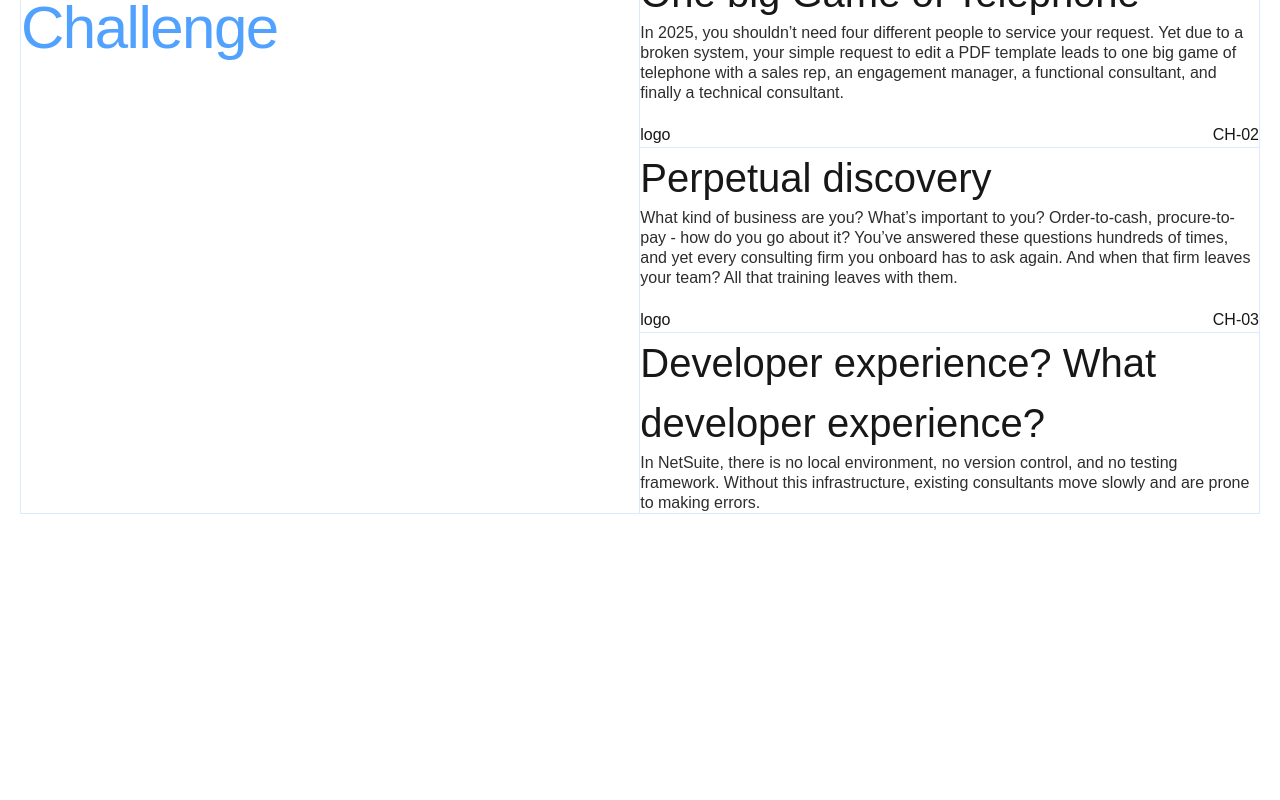
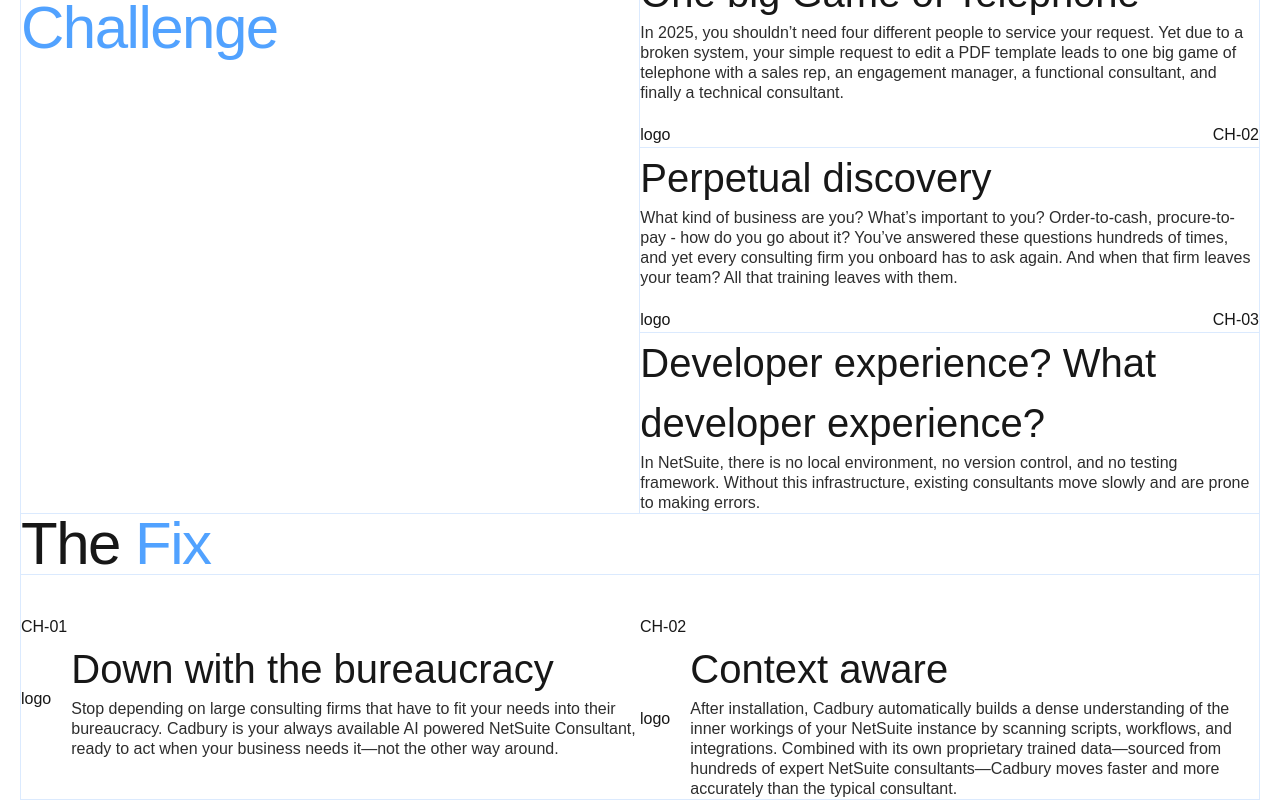
Before and after one commit to cadburylabs/trycadbury.com, a Next.js app: page / in a window 1280 px wide. Shown: the part 862-1662 px from the top of the page. Before the commit the page ends 1376 px from the top, so only its background shows below. Built offline with nearby package versions, Linux system fonts and the light colour scheme.

Commit message:
add fix section

```diff
--- a/src/app/page.tsx
+++ b/src/app/page.tsx
@@ -1,4 +1,5 @@
 import { Challenge } from '@/components/Challenge/Challenge'
+import { Fix } from '@/components/Fix/Fix'
 import { Header } from '@/components/Header/Header'
 import { Intro } from '@/components/Intro/Intro'
 
@@ -9,6 +10,7 @@
             <main>
                 <Intro />
                 <Challenge />
+                <Fix />
             </main>
             <footer />
         </>
--- a/src/components/Challenge/Challenge.tsx
+++ b/src/components/Challenge/Challenge.tsx
@@ -4,7 +4,7 @@
 import { H3 } from '../Typography/H3'
 import { P } from '../Typography/P'
 
-const fixConfig = [
+const challengeConfig = [
     {
         index: 'CH-01',
         title: 'One big Game of Telephone',
@@ -39,7 +39,7 @@
                 gap="gap-5"
                 className="border-r-[0.5px] border-b-[0.5px] border-blue-100"
             >
-                {fixConfig.map((card) => (
+                {challengeConfig.map((card) => (
                     <FlexContainer direction="flex-col" key={card.index}>
                         <FlexContainer
                             justifyContent="justify-between"
--- /dev/null
+++ b/src/components/Fix/Fix.tsx
@@ -0,0 +1,52 @@
+import React from 'react'
+import { FlexContainer } from '../FlexContainer'
+import { H2 } from '../Typography/H2'
+import { H3 } from '../Typography/H3'
+import { P } from '../Typography/P'
+
+const fixConfig = [
+    {
+        index: 'CH-01',
+        title: 'Down with the bureaucracy',
+        description:
+            'Stop depending on large consulting firms that have to fit your needs into their bureaucracy. Cadbury is your always available AI powered NetSuite Consultant, ready to act when your business needs it—not the other way around.',
+    },
+    {
+        index: 'CH-02',
+        title: 'Context aware',
+        description:
+            'After installation, Cadbury automatically builds a dense understanding of the inner workings of your NetSuite instance by scanning scripts, workflows, and integrations. Combined with its own proprietary trained data—sourced from hundreds of expert NetSuite consultants—Cadbury moves faster and more accurately than the typical consultant.',
+    },
+    // {
+    //     index: 'CH-03',
+    //     title: 'A modern DX',
+    //     description:
+    //         'Stop depending on large consulting firms that have to fit your needs into their bureaucracy. Cadbury is your always available AI powered NetSuite Consultant, ready to act when your business needs it—not the other way around.',
+    // },
+]
+
+export const Fix = () => {
+    return (
+        <section className="flex flex-col mx-5">
+            <FlexContainer className="border-b-[0.5px] border-l-[0.5px] border-r-[0.5px] border-blue-100">
+                <H2>
+                    The <span className="text-blue-400">Fix</span>
+                </H2>
+            </FlexContainer>
+            <FlexContainer className="pt-10 border-b-[0.5px] border-l-[0.5px] border-r-[0.5px] border-blue-100">
+                {fixConfig.map((card) => (
+                    <FlexContainer key={card.index} direction="flex-col">
+                        <div>{card.index}</div>
+                        <FlexContainer alignItems="items-center" gap="gap-5">
+                            <div>logo</div>
+                            <FlexContainer direction="flex-col">
+                                <H3>{card.title}</H3>
+                                <P>{card.description}</P>
+                            </FlexContainer>
+                        </FlexContainer>
+                    </FlexContainer>
+                ))}
+            </FlexContainer>
+        </section>
+    )
+}
```
